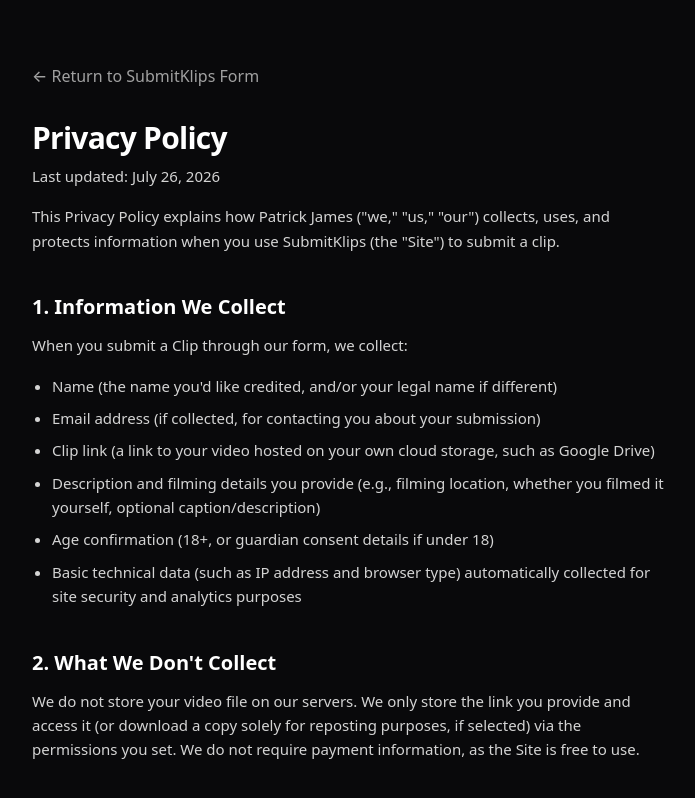
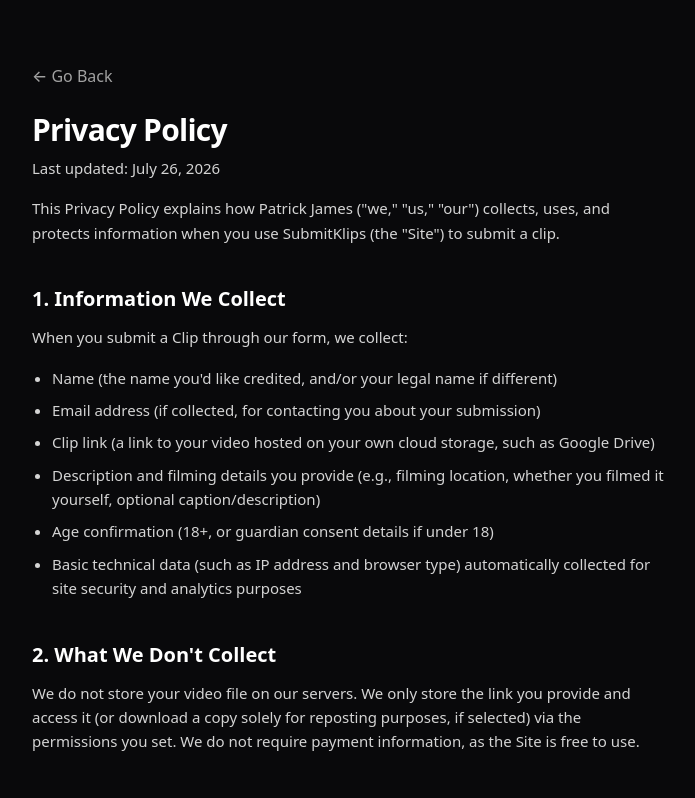
Before and after one commit to Clipinghouse/submiturclips, a Next.js app: page /legal/privacy-policy in a window 1280 px wide. Shown: the top 798 px of the page, without its empty margins (292-987 px from the left). Built offline with nearby package versions, Linux system fonts and the light colour scheme.

Commit message:
Fix DB driver adapter, legal page back navigation, build cleanup

```diff
--- a/package.json
+++ b/package.json
@@ -4,18 +4,20 @@
   "private": true,
   "scripts": {
     "dev": "next dev",
-    "build": "rm -rf .next && prisma generate && next build",
+    "build": "prisma generate && next build",
     "start": "next start",
     "lint": "eslint",
     "postinstall": "prisma generate"
   },
   "dependencies": {
+    "@prisma/adapter-pg": "^7.9.0",
     "@prisma/client": "^7.9.0",
     "@tailwindcss/typography": "^0.5.20",
     "clsx": "^2.1.1",
     "framer-motion": "^12.42.2",
     "lucide-react": "^1.27.0",
     "next": "16.2.12",
+    "pg": "^8.22.0",
     "react": "19.2.4",
     "react-dom": "19.2.4",
     "tailwind-merge": "^3.6.0"
@@ -23,6 +25,7 @@
   "devDependencies": {
     "@tailwindcss/postcss": "^4",
     "@types/node": "^20",
+    "@types/pg": "^8.20.0",
     "@types/react": "^19",
     "@types/react-dom": "^19",
     "eslint": "^9",
--- a/src/app/actions.ts
+++ b/src/app/actions.ts
@@ -1,8 +1,12 @@
 "use server";
 
 import { PrismaClient } from "../generated/prisma";
+import { PrismaPg } from "@prisma/adapter-pg";
+import { Pool } from "pg";
 
-const prisma = new PrismaClient();
+const pool = new Pool({ connectionString: process.env.DATABASE_URL });
+const adapter = new PrismaPg(pool as any); // Type cast in case of mismatch
+const prisma = new PrismaClient({ adapter });
 
 export async function createSubmission(data: {
     creditedName: string;
--- /dev/null
+++ b/src/app/legal/BackButton.tsx
@@ -0,0 +1,12 @@
+"use client";
+
+export default function BackButton() {
+    return (
+        <button
+            onClick={() => window.history.back()}
+            className="text-neutral-400 hover:text-white font-medium transition-all block mb-6 cursor-pointer"
+        >
+            &larr; Go Back
+        </button>
+    );
+}
--- a/src/app/legal/content-submission-agreement/page.tsx
+++ b/src/app/legal/content-submission-agreement/page.tsx
@@ -1,5 +1,5 @@
 import React from 'react';
-import Link from 'next/link';
+import BackButton from '../BackButton';
 
 export const metadata = {
     title: 'Content Submission Agreement - SubmitKlips',
@@ -11,7 +11,7 @@ const legalStyles = "max-w-2xl mx-auto px-5 py-16 text-neutral-200 [&_h1]:text-3
 export default function ContentSubmissionAgreement() {
     return (
         <div className={legalStyles}>
-            <Link href="/" className="text-neutral-400 hover:text-white font-medium pb-2 transition-all block mb-6">&larr; Return to SubmitKlips Form</Link>
+            <BackButton />
 
             <h1>Content Submission Agreement</h1>
             <p className="text-neutral-500 text-sm">Last updated: July 26, 2026</p>
--- a/src/app/legal/privacy-policy/page.tsx
+++ b/src/app/legal/privacy-policy/page.tsx
@@ -1,5 +1,5 @@
 import React from 'react';
-import Link from 'next/link';
+import BackButton from '../BackButton';
 
 export const metadata = {
     title: 'Privacy Policy - SubmitKlips',
@@ -11,7 +11,7 @@ const legalStyles = "max-w-2xl mx-auto px-5 py-16 text-neutral-200 [&_h1]:text-3
 export default function PrivacyPolicy() {
     return (
         <div className={legalStyles}>
-            <Link href="/" className="text-neutral-400 hover:text-white font-medium pb-2 transition-all block mb-6">&larr; Return to SubmitKlips Form</Link>
+            <BackButton />
 
             <h1>Privacy Policy</h1>
             <p className="text-neutral-500 text-sm">Last updated: July 26, 2026</p>
--- a/src/app/legal/terms-of-service/page.tsx
+++ b/src/app/legal/terms-of-service/page.tsx
@@ -1,5 +1,5 @@
 import React from 'react';
-import Link from 'next/link';
+import BackButton from '../BackButton';
 
 export const metadata = {
     title: 'Terms of Service - SubmitKlips',
@@ -11,7 +11,7 @@ const legalStyles = "max-w-2xl mx-auto px-5 py-16 text-neutral-200 [&_h1]:text-3
 export default function TermsOfService() {
     return (
         <div className={legalStyles}>
-            <Link href="/" className="text-neutral-400 hover:text-white font-medium pb-2 transition-all block mb-6">&larr; Return to SubmitKlips Form</Link>
+            <BackButton />
 
             <h1>Terms of Service</h1>
             <p className="text-neutral-500 text-sm">Last updated: July 26, 2026</p>
--- a/src/app/page.tsx
+++ b/src/app/page.tsx
@@ -388,9 +388,9 @@ export default function Home() {
         <footer className="max-w-md mx-auto px-5 pb-10 flex flex-col items-center gap-5 text-sm text-neutral-500 relative z-10">
           <div className="w-full h-px bg-gradient-to-r from-transparent via-white/10 to-transparent mb-2" />
           <div className="flex flex-wrap justify-center gap-x-6 gap-y-3 font-medium">
-            <Link href="/legal/content-submission-agreement" target="_blank" rel="noopener noreferrer" className="hover:text-white transition-colors">Content Agreement</Link>
-            <Link href="/legal/terms-of-service" target="_blank" rel="noopener noreferrer" className="hover:text-white transition-colors">Terms of Service</Link>
-            <Link href="/legal/privacy-policy" target="_blank" rel="noopener noreferrer" className="hover:text-white transition-colors">Privacy Policy</Link>
+            <Link href="/legal/content-submission-agreement" className="hover:text-white transition-colors">Content Agreement</Link>
+            <Link href="/legal/terms-of-service" className="hover:text-white transition-colors">Terms of Service</Link>
+            <Link href="/legal/privacy-policy" className="hover:text-white transition-colors">Privacy Policy</Link>
           </div>
           <p>Contact: <a href="mailto:submitklips@gmail.com" className="text-neutral-300 hover:text-white font-medium">submitklips@gmail.com</a></p>
         </footer>
```
Also changed, not shown: 1 other file (tests, documents, lock files or other folders).
